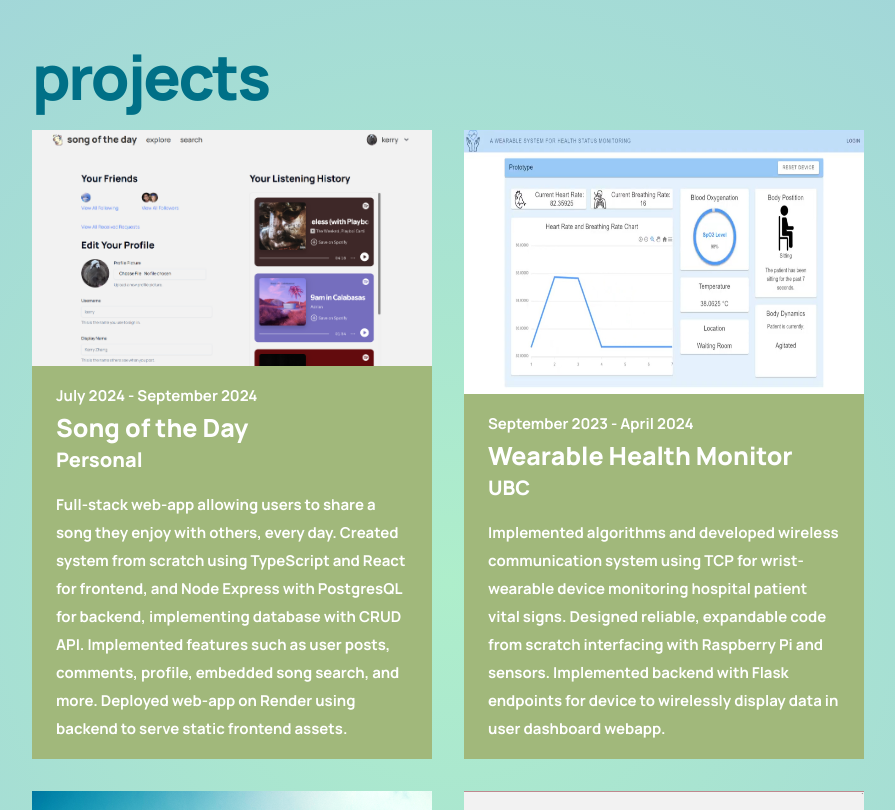
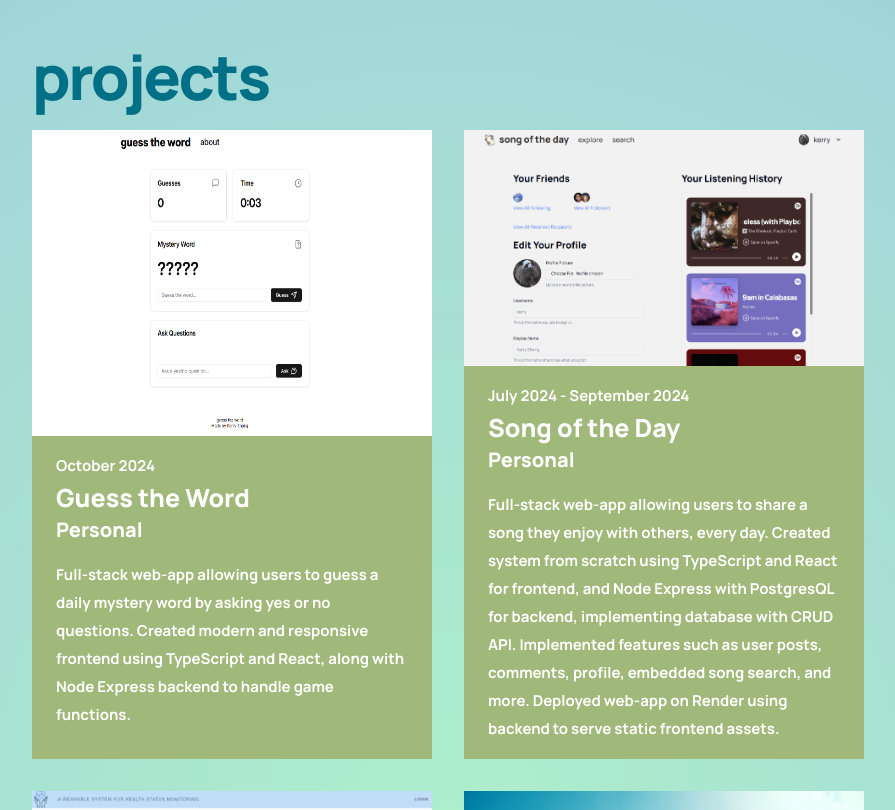
Before and after one commit to kerryz12/kerryz12.github.io, a React (Vite) app: page /portfolio in a window 1280 px wide. Shown: the part 920-1730 px from the top of the page, without its empty margins (192-1087 px from the left). Built offline with nearby package versions, Linux system fonts and the light colour scheme.

Commit message:
updated portfolio and improved styling

```diff
--- a/src/components/portfolio/Portfolio.tsx
+++ b/src/components/portfolio/Portfolio.tsx
@@ -6,6 +6,7 @@ import {
   dbmanager,
   healthmonitor,
   songoftheday,
+  guesstheword,
 } from "./imports";
 
 const Portfolio = () => {
@@ -45,6 +46,15 @@ const Portfolio = () => {
       </div>
       <div className="portfolio-container-2">
         <div className="portfolio-container_group-2">
+          <Article
+            url="https://guesstheworddaily.onrender.com/"
+            imgUrl={guesstheword}
+            date="October 2024"
+            company="Guess the Word"
+            title="Personal"
+            body="Full-stack web-app allowing users to guess a daily mystery word by asking yes or no questions.
+            Created modern and responsive frontend using TypeScript and React, along with Node Express backend to handle game functions."
+          />
           <Article
             url="https://songoftheday.onrender.com/"
             imgUrl={songoftheday}
--- a/src/components/portfolio/imports.tsx
+++ b/src/components/portfolio/imports.tsx
@@ -4,6 +4,7 @@ import dbforum from "../../assets/dbforum.png";
 import dbmanager from "../../assets/dbmanager.png";
 import healthmonitor from "../../assets/healthmonitor.png";
 import songoftheday from "../../assets/songoftheday.png";
+import guesstheword from "../../assets/guesstheword.png";
 
 export {
   job_header,
@@ -12,4 +13,5 @@ export {
   dbmanager,
   healthmonitor,
   songoftheday,
+  guesstheword,
 };
--- a/src/pages/about/AboutPage.css
+++ b/src/pages/about/AboutPage.css
@@ -3,5 +3,5 @@
   margin-right: auto;
   max-width: 80%;
 
-  min-height: 100vh;
+  min-height: 100%;
 }
--- a/src/pages/home/Home.css
+++ b/src/pages/home/Home.css
@@ -46,7 +46,7 @@ a {
 }
 
 .Home {
-  min-height: 100vh;
+  min-height: 100%;
 }
 
 /* ----------------------------------------------
--- a/src/pages/portfolio/PortfolioPage.css
+++ b/src/pages/portfolio/PortfolioPage.css
@@ -3,5 +3,5 @@
   margin-right: auto;
   max-width: 80%;
 
-  min-height: 100vh;
+  min-height: 100%;
 }
```
Also changed, not shown: src/assets/guesstheword.png (added).
